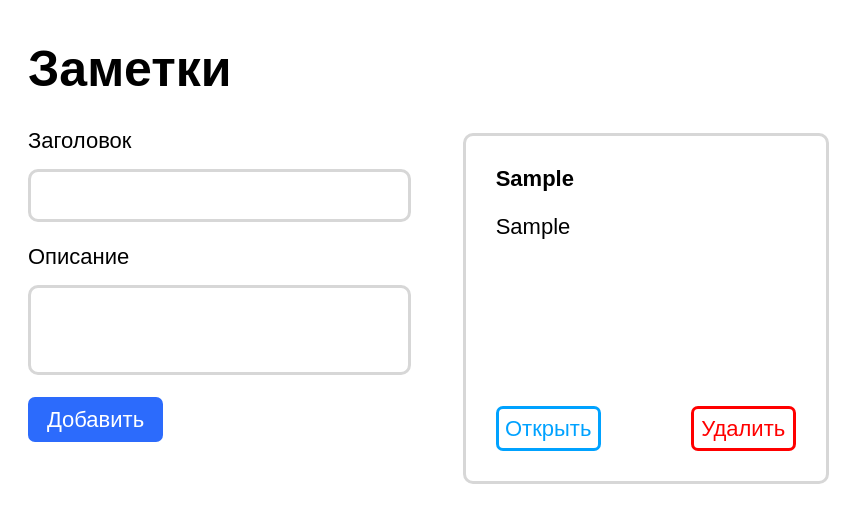
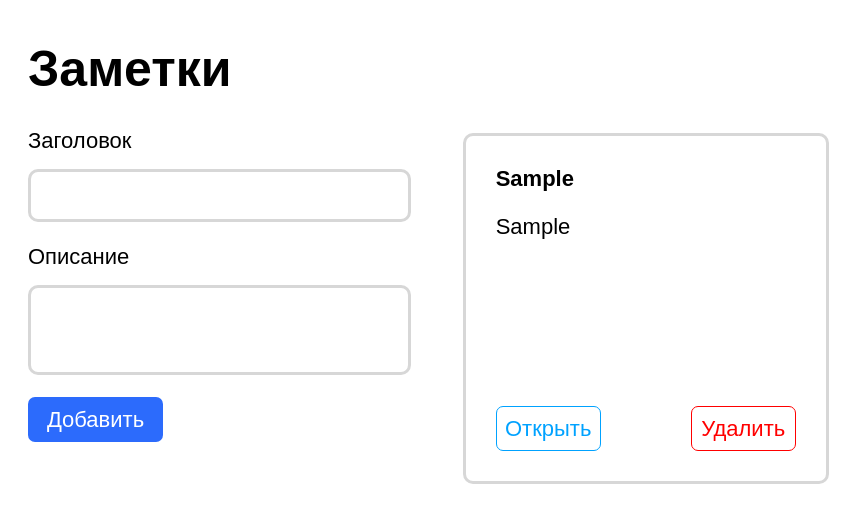
Before and after one commit to seele402/notes, a Vue app: page / in a window 1280 px wide. Both pictures are taken after typing "Sample", "Sample" into the empty fields and a click on the button "Добавить". Shown: the top 522 px of the page, without its empty margins (0-864 px from the left). Built offline with nearby package versions, Linux system fonts and the light colour scheme.

Commit message:
button border fix

```diff
--- a/src/components/NoteListItem.vue
+++ b/src/components/NoteListItem.vue
@@ -53,7 +53,7 @@ defineProps<{
       @include styles.defaultButton(
         $color: variables.$open-button-color,
         $width: 35%,
-        $border: solid variables.$open-button-color
+        $border: 1px solid variables.$open-button-color
       );
     }
 
@@ -61,7 +61,7 @@ defineProps<{
       @include styles.defaultButton(
         $color: variables.$delete-button-color,
         $width: 35%,
-        $border: solid variables.$delete-button-color
+        $border: 1px solid variables.$delete-button-color
       );
     }
   }
```
